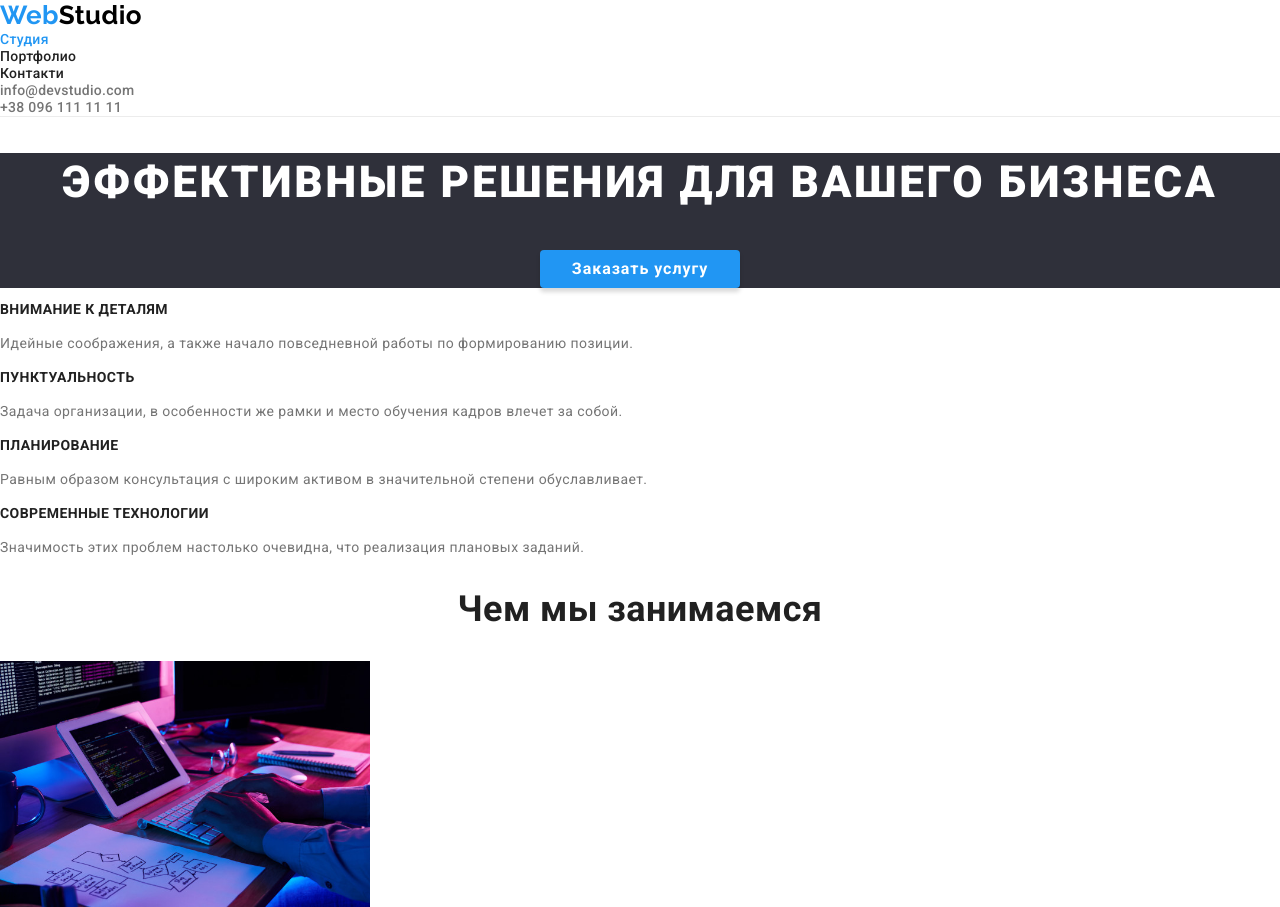
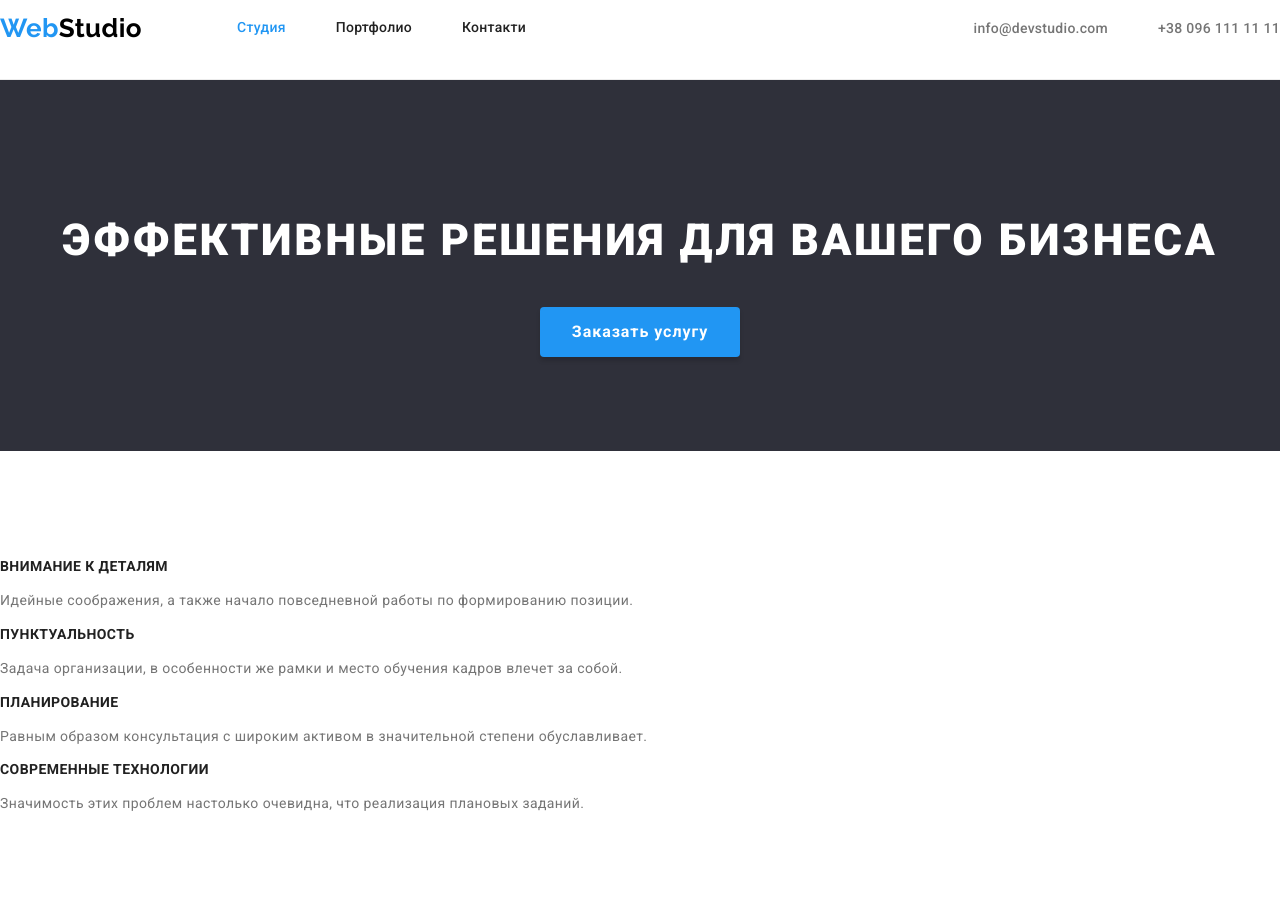
Before and after one commit to Daniil-Kachura/goit-markup-hw-03, a plain HTML site: page index.html in a window 1280 px wide. Shown: the top 907 px of the page. Drawn offline with nearby package versions, Linux system fonts and the light colour scheme.

Commit message:
граюсь з хедером

```diff
--- a/css/styles.css
+++ b/css/styles.css
@@ -1,6 +1,15 @@
+/* html (
+
+box-sizing: border-box;
+)
+
+*,
+*::before,
+*::after (
+box-sizing: border-box;
+) */
 /* палитра кольорів */
 :root{
-   /* main colors */
 --background-color:#ffffff;
 --text-color:#212121;
 --hover-color:#2196F3;
@@ -43,26 +52,59 @@ a{
 }
 
 ul{
+	padding-left: 0;
 	margin: 0;
 	list-style: none;
 	text-decoration: none;
+
 }
-
+section{
+	padding-top: 94px;
+	padding-bottom: 94px;
+}
 	/* пораховано интерлиньяж (поділив вbсоту на розмір тесту) */
 .logo-start{
 	font-family: 'Raleway';
 	font-size: 26px;
 	line-height: 1.19;
 	color: var(--hover-color);
+
 }
 
 .logo-end{
 	color: var(--active-btn-text);
 }
 
-.style-list{
-	padding: 0;
+.styless-nav .style-list{
+
+	display: flex;
+	margin-left: 95px;
 }
+.main-nav{
+	display: flex;
+	align-items: center;
+}
+
+/* Крайняяя геометрия- обрезали лишние отступы, оябзательно!!!
+ 1)ЦЕ ВАРІАНТ СУСІДА, КОЛИ ТИ ЗАДАЄШ ВСІМ СУСІДНІМ ЕЛЕМЕНТАМ ВІДСТУП */
+
+.styless-nav .style-item + .style-item {
+	margin-left: 50px;
+}
+
+/*
+2)НАЙЛІПШИЙ ВАРІАНТ. КОЛИ ТИ ЗАДАЕШЬ ВІДСТУП ВСІМ КРІМ ОСТАННЬГО
+
+ .styless-nav .style-item:not(:last-child){
+	margin-right: 50px;
+} */
+
+
+/*
+3) ЦЕЙ ОДИН З ВАРІАНТІВ
+.styless-nav .style-item:last-child{
+	margin-right: 0;
+} */
 
 	/* наведення та табуляція для нав та кнопок у портфоліо */
 .style-item :hover,
@@ -71,19 +113,32 @@ ul{
 	color: var(--hover-color);
 }
 
-	/* колір лінків у хедері */
-.nav-link{
+	/* колір лінків у хедері-----что бЫ удобнее было попадать
+	на сыылке сделали ее блочным елементом и добавили падинг сверху и снизу */
+.nav-link
+{
+	display: block;
+	padding-top: 20px;
+	padding-bottom: 20px;
+
 	font-weight: 500;
 	line-height: 1.14;
 	letter-spacing: 0.02em;
 	color: var(--text-color);
+
 }
 
 .acctive_nav_link
 {
 	color: var(--hover-color);
 }
-
+.auth-nav{
+	display: flex;
+	margin-left: auto;
+}
+.style-list .style-item + .style-item{
+	margin-left: 50px;
+}
 	/* колір тексту для меіл та тел */
 .contact-link{
 	color: var(--mail-tel-color);
@@ -109,6 +164,7 @@ ul{
 
 	/* Шапка с кнопкой */
 .hero-btn{
+
 	color: var(--background-color);
 	background-color: var(--hover-color);
 	box-shadow: 0px 4px 4px var(--shadov-btn);
@@ -116,7 +172,7 @@ ul{
 	font-weight: 700;
 	font-size: 16px;
 	display: flex;
-	line-height: 1,87;
+	line-height: 1.87;
 	align-items: center;
 	text-align: center;
 	letter-spacing: 0.06em;
--- a/index.html
+++ b/index.html
@@ -13,28 +13,30 @@
   </head>
                                       <!-- Боди -->
   <body>
-    <header class="header">
-      <nav>
+    <header class="header container">
+      <nav class="styless-nav main-nav">
         <a href="./index.html" class="logo-start">Web<span class="logo-end">Studio</span></a>
+
         <ul class="style-list">
             <li class="style-item"><a class="nav-link acctive_nav_link" href="./index.html">Студия</a></li>
             <li class="style-item"><a class="nav-link" href="./portfolio.html">Портфолио</a></li>
             <li class="style-item"><a class="nav-link" href="" class="acctive_nav_link">Контакти</a></li>
         </ul>
-      </nav>
-      <ul class="style-list">
+
+      <ul class="auth-nav list">
         <li class="style-item"><a class="contact-link" href="mailto:info@devstudio.com" >info@devstudio.com</a>
         <li class="style-item"><a class="contact-link" href="tel:+380961111111" >+38 096 111 11 11</a></li>
       </ul>
+  </nav>
     </header>
-  <main>
+        <main>
                                <!--/* Шапка с кнопкой */-->
-      <section class="hero">
+      <section class="hero container">
          <h1 class="hero-title">Эффективные решения для вашего бизнеса</h1>
          <button type="button" class="hero-btn">Заказать услугу</button>
    </section>
                                  <!--/* Особенности */-->
-      <section>
+      <section class="container">
        <h2 class="visually-hidden">ААААА</h2>
         <ul class="style-list">
            <li>
@@ -66,7 +68,7 @@
 
       </section>
                                 <!--/* Чем мы занимаемся */-->
-      <section>
+      <section class="container">
          <h2 class="section-titel">Чем мы занимаемся</h2>
          <ul class="style-list">
        <li>
@@ -90,7 +92,7 @@
       </ul>
       </section>
                                    <!--/* Наша команда */-->
-      <section>
+      <section class="container">
         <h2 class="section-titel">Наша команда</h2>
         <ul class="style-list">
         <li class="team-item"><img src="./images/img-03.jpg" alt="Игорь Демьяненко"  width="270" class="personal" />
@@ -113,13 +115,13 @@
     </section>
   </main>
                                       <!-- футер -->
-    <footer class="footer">
+    <footer class="footer container">
     <!--/*  Наш Адрес */-->
     <a href="./index.html" class="logo-start">Web<span class="logo-footer">Studio</span></a>
     <address>
       <a class="adress-link" href="https://goo.gl/maps/piqngm7oDQpEDh6u6" target="_blank" rel="noopener nofollow noreferrer">г. Киев, пр-т Леси Украинки, 26</a>
     </address>
-      <ul class="style-list">
+      <ul class="auth-nav list">
         <li><a class="mail-footer" href="mailto:info@devstudio.com">info@devstudio.com</a></li>
         <li><a class="mail-footer" href="tel:+380961111111">+38 096 111 11 11</a></li>
       </ul>
```
Also changed, not shown: portfolio.html (+3 -3 lines).
